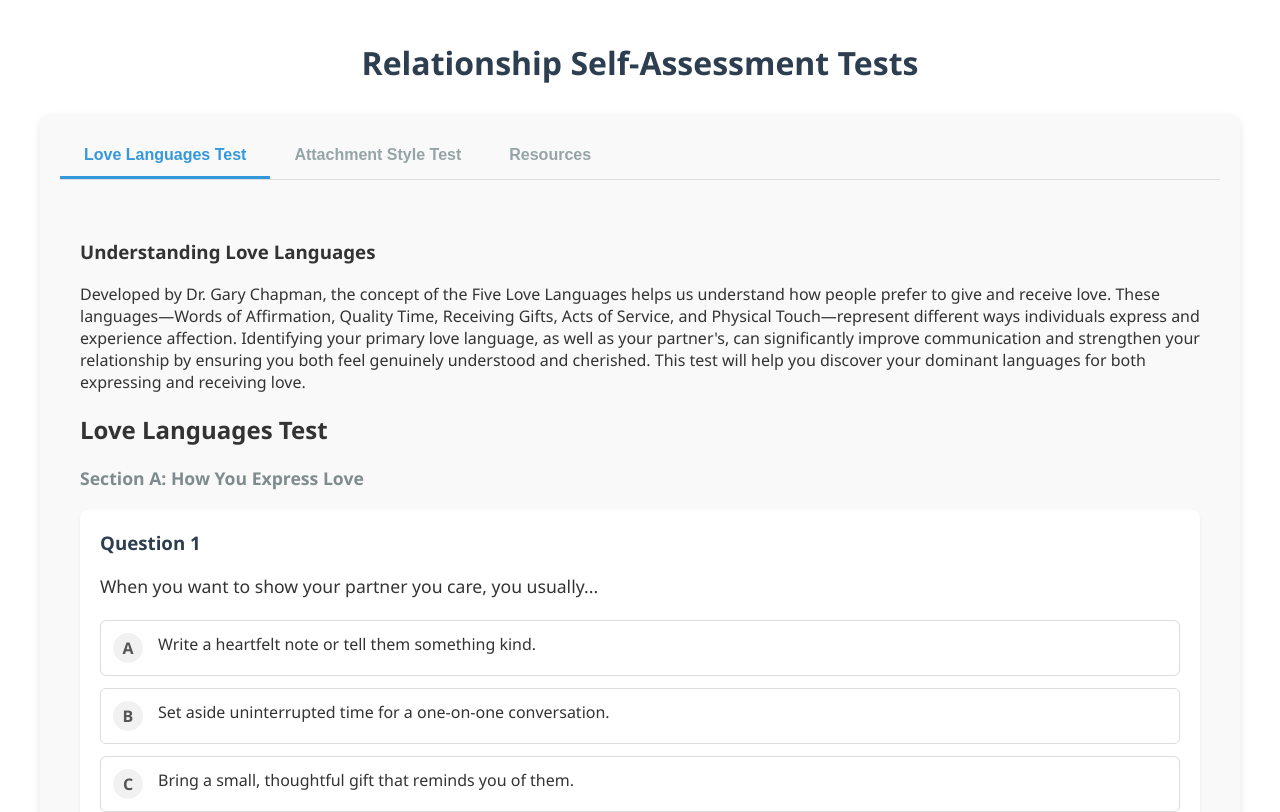
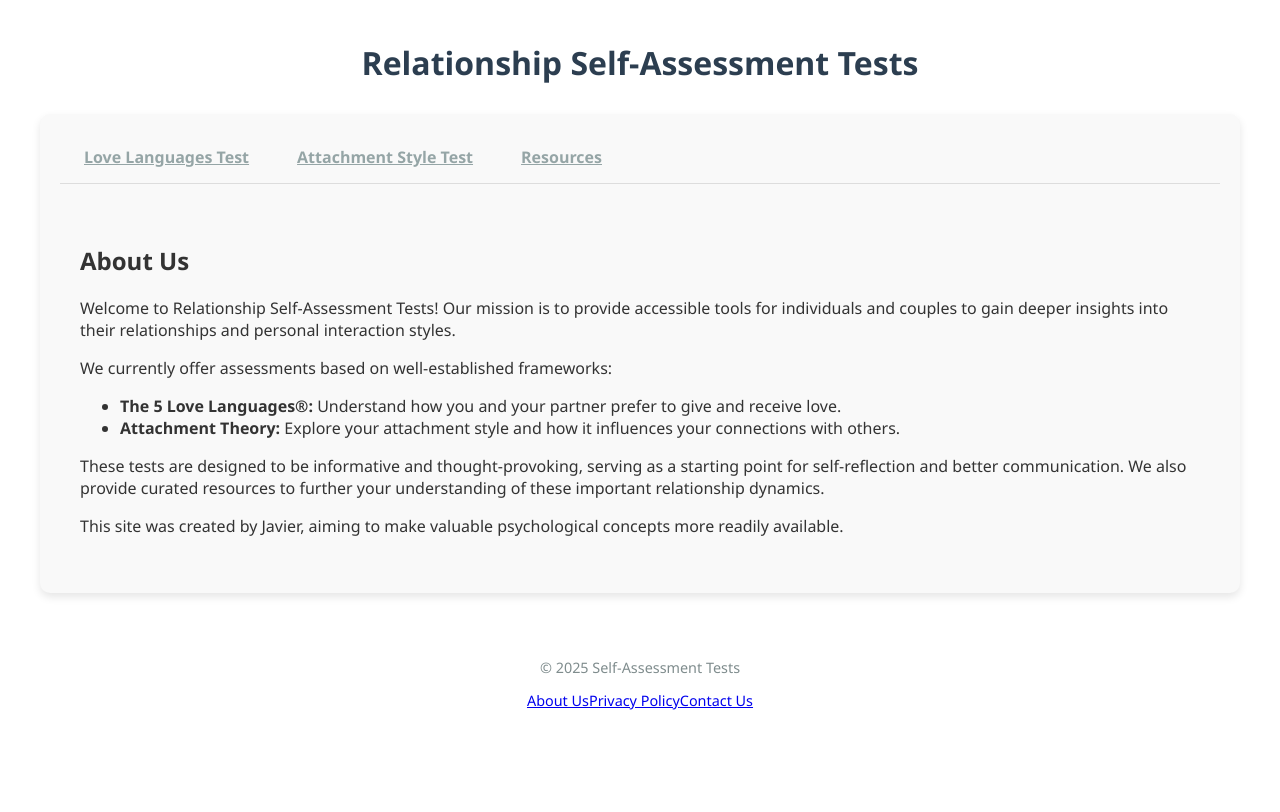
Before and after one commit to JaviMaligno/relationships-tests, a React (Create React App) app: page /about in a window 1280 px wide. Shown: the top 812 px of the page. Built offline with nearby package versions, Linux system fonts and the light colour scheme.

Commit message:
Implement new "About Us", "Privacy Policy", and "Contact Us" pages; update routing in App component and mark completion of AdSense Improvement Plan items. Update package dependencies for react-router and related types.

```diff
--- a/package.json
+++ b/package.json
@@ -11,10 +11,11 @@
     "@types/node": "^16.18.126",
     "@types/react": "^19.1.0",
     "@types/react-dom": "^19.1.1",
+    "@types/react-router-dom": "^5.3.3",
     "html2canvas": "^1.4.1",
     "react": "^19.1.0",
     "react-dom": "^19.1.0",
-    "react-router-dom": "^7.5.0",
+    "react-router-dom": "^7.5.1",
     "react-scripts": "5.0.1",
     "recharts": "^2.15.2",
     "typescript": "^4.9.5",
--- a/src/App.tsx
+++ b/src/App.tsx
@@ -1,54 +1,68 @@
-import React, { useState } from 'react';
+import React from 'react';
+import { BrowserRouter as Router, Routes, Route, NavLink, Link } from 'react-router-dom';
 import { TestProvider } from './contexts/TestContext';
 import LoveLanguageTest from './components/LoveLanguageTest';
 import AttachmentStyleTest from './components/AttachmentStyleTest';
 import Resources from './components/Resources';
+import AboutUs from './pages/AboutUs';
+import PrivacyPolicy from './pages/PrivacyPolicy';
+import ContactUs from './pages/ContactUs';
 import './App.css';
 
 function App() {
-  const [activeTab, setActiveTab] = useState('love');
-
   return (
+    <Router>
       <div className="App">
         <header className="App-header">
           <h1>Relationship Self-Assessment Tests</h1>
         </header>
 
+        <TestProvider>
           <main className="App-main">
-        <div className="test-tabs">
-          <button
-            className={`tab ${activeTab === 'love' ? 'active' : ''}`}
-            onClick={() => setActiveTab('love')}
+            <nav className="test-tabs">
+              <NavLink
+                to="/"
+                className={({ isActive }) => `tab ${isActive ? 'active' : ''}`}
               >
                 Love Languages Test
-          </button>
-          <button
-            className={`tab ${activeTab === 'attachment' ? 'active' : ''}`}
-            onClick={() => setActiveTab('attachment')}
+              </NavLink>
+              <NavLink
+                to="/attachment"
+                className={({ isActive }) => `tab ${isActive ? 'active' : ''}`}
               >
                 Attachment Style Test
-          </button>
-          <button
-            className={`tab ${activeTab === 'resources' ? 'active' : ''}`}
-            onClick={() => setActiveTab('resources')}
+              </NavLink>
+              <NavLink
+                to="/resources"
+                className={({ isActive }) => `tab ${isActive ? 'active' : ''}`}
               >
                 Resources
-          </button>
-        </div>
+              </NavLink>
+            </nav>
 
             <div className="test-container">
-          <TestProvider>
-            {activeTab === 'love' && <LoveLanguageTest />}
-            {activeTab === 'attachment' && <AttachmentStyleTest />}
-            {activeTab === 'resources' && <Resources />}
-          </TestProvider>
+              <Routes>
+                <Route path="/" element={<LoveLanguageTest />} />
+                <Route path="/attachment" element={<AttachmentStyleTest />} />
+                <Route path="/resources" element={<Resources />} />
+                <Route path="/about" element={<AboutUs />} />
+                <Route path="/privacy" element={<PrivacyPolicy />} />
+                <Route path="/contact" element={<ContactUs />} />
+              </Routes>
             </div>
           </main>
+        </TestProvider>
 
         <footer className="App-footer">
           <p>© 2025 Self-Assessment Tests</p>
+          <div className="footer-links">
+            <Link to="/about">About Us</Link>
+            <Link to="/privacy">Privacy Policy</Link>
+            <Link to="/contact">Contact Us</Link>
+          </div>
         </footer>
       </div>
+    </Router>
   );
 }
 
--- a/src/components/QuestionCard.tsx
+++ b/src/components/QuestionCard.tsx
@@ -1,6 +1,3 @@
-import React from 'react';
-import { LoveLanguageOption, AttachmentStyleOption } from '../contexts/TestContext';
-
 interface Option<T> {
   key: T;
   text: string;
--- /dev/null
+++ b/src/pages/AboutUs.tsx
@@ -0,0 +1,34 @@
+import React from 'react';
+import '../App.css'; // Reuse existing styles if applicable
+
+const AboutUs: React.FC = () => {
+  return (
+    <div className="page-container">
+      <h2>About Us</h2>
+      <p>
+        Welcome to Relationship Self-Assessment Tests! Our mission is to provide
+        accessible tools for individuals and couples to gain deeper insights into
+        their relationships and personal interaction styles.
+      </p>
+      <p>
+        We currently offer assessments based on well-established frameworks:
+      </p>
+      <ul>
+        <li><strong>The 5 Love Languages®:</strong> Understand how you and your partner prefer to give and receive love.</li>
+        <li><strong>Attachment Theory:</strong> Explore your attachment style and how it influences your connections with others.</li>
+      </ul>
+      <p>
+        These tests are designed to be informative and thought-provoking, serving
+        as a starting point for self-reflection and better communication. We also
+        provide curated resources to further your understanding of these important
+        relationship dynamics.
+      </p>
+      <p>
+        This site was created by Javier, aiming to make valuable psychological
+        concepts more readily available.
+      </p>
+    </div>
+  );
+};
+
+export default AboutUs;
--- /dev/null
+++ b/src/pages/ContactUs.tsx
@@ -0,0 +1,22 @@
+import React from 'react';
+import '../App.css'; // Reuse existing styles if applicable
+
+const ContactUs: React.FC = () => {
+  return (
+    <div className="page-container">
+      <h2>Contact Us</h2>
+      <p>
+        If you have any questions, feedback, or suggestions regarding the
+        Relationship Self-Assessment Tests, please feel free to reach out.
+      </p>
+      <p>
+        You can contact the creator, Javier, directly via email:
+      </p>
+      <p>
+        <a href="mailto:javiturco33@gmail.com">javiturco33@gmail.com</a>
+      </p>
+    </div>
+  );
+};
+
+export default ContactUs;
--- /dev/null
+++ b/src/pages/PrivacyPolicy.tsx
@@ -0,0 +1,31 @@
+import React from 'react';
+import '../App.css'; // Reuse existing styles if applicable
+
+const PrivacyPolicy: React.FC = () => {
+  return (
+    <div className="page-container">
+      <h2>Privacy Policy</h2>
+      <p>
+        We are committed to protecting your privacy. This application,
+        Relationship Self-Assessment Tests, does not collect, store, or share
+        any personal data from its users.
+      </p>
+      <p>
+        The tests (Love Languages, Attachment Styles) are processed entirely
+        within your browser. Your answers and results are not sent to our servers
+        or any third parties. Once you close the browser tab or navigate away,
+        the information related to your test session is discarded.
+      </p>
+      <p>
+        Since we do not collect personal information, there is no data to manage
+        or delete. Your use of the tests is anonymous.
+      </p>
+      <p>
+        If you have any questions about our privacy practices, please contact us
+        using the information provided on the Contact Us page.
+      </p>
+    </div>
+  );
+};
+
+export default PrivacyPolicy;
```
Also changed, not shown: 2 other files (tests, documents, lock files or other folders). Lines whose indentation alone changed are shown as unchanged.
